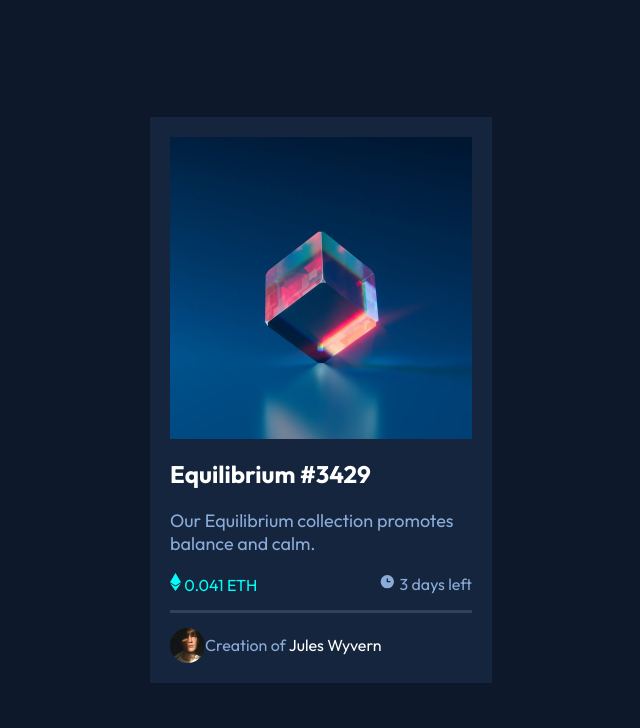
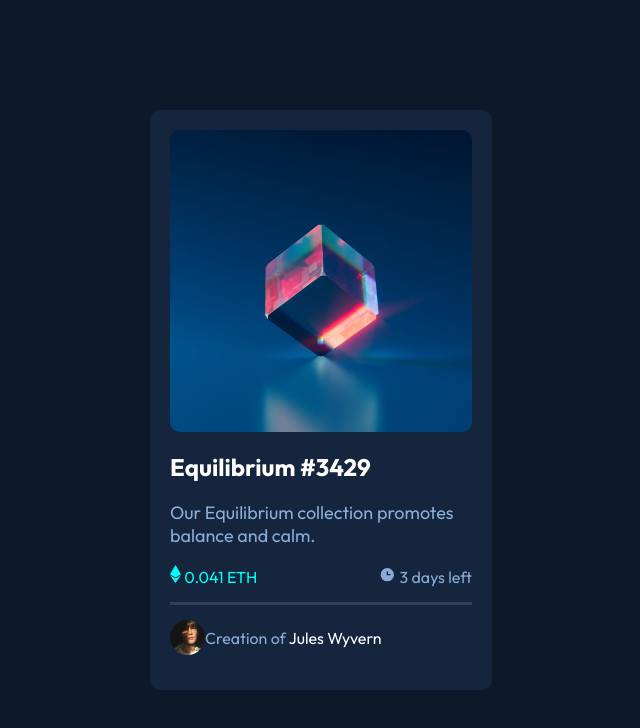
Before and after one commit to ChrisCablish/nft-preview-card, a plain HTML site: page index.html in a window 1280 px wide. Shown: the whole page, without its empty margins (319-959 px from the left). Drawn offline with Linux system fonts and the light colour scheme.

Commit message:
adjust border radius, padding , spacing

```diff
--- a/style.css
+++ b/style.css
@@ -19,6 +19,7 @@ main {
     align-items: center;
     width: 302px;
     padding: 20px;
+    border-radius: 10px;
 }
 
 .primary {
@@ -55,6 +56,7 @@ span.name {
 .hero {
     width: 302px;
     height: auto;
+    border-radius: 10px;
 }
 
 p {
@@ -80,6 +82,7 @@ section.author {
 
 .author {
     padding-top: 15px;
+    padding-bottom: 15px;
     display: flex;
     align-items: center;
     justify-content: flex-start;
```
